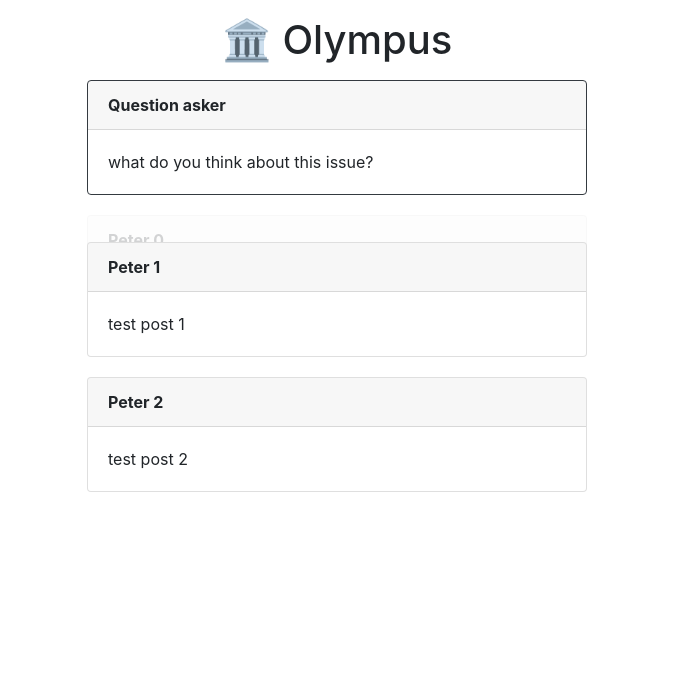
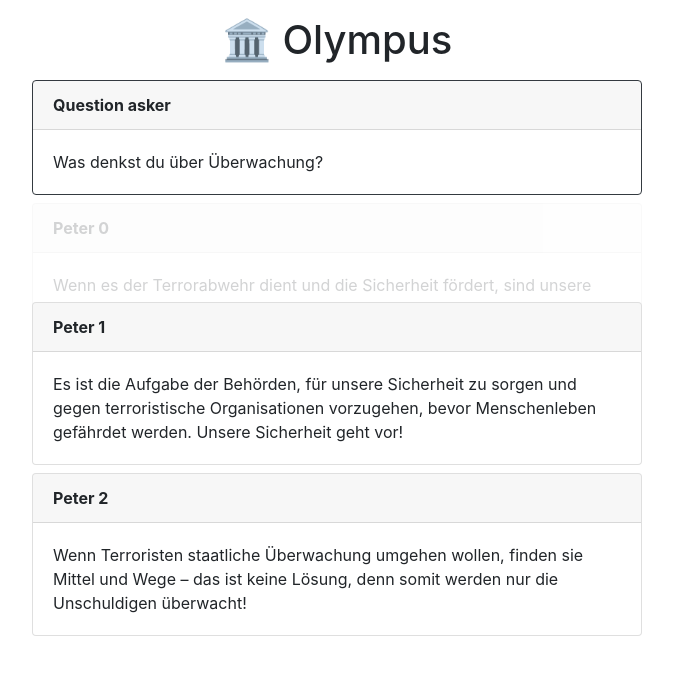
Before and after one commit to peterbayerle/dpil_olympus, a React (Create React App) app: page / in a window 1280 px wide. Shown: the top 674 px of the page, without its empty margins (303-976 px from the left). Built offline with nearby package versions, Linux system fonts and the light colour scheme.

Commit message:
animations now work for any post size. 2-12-21.md updated to reflect this

```diff
--- a/src/App.css
+++ b/src/App.css
@@ -1,13 +1,8 @@
 .Post {
+    width: 100%;
+    height: 100%;
     display: block;
     transition: transform 3s ease;
-    width: 500px;
-    height: 125px;
-    display: block;
-    transition: transform 3s ease;
-    margin: 0px 0px 10px 0px;
-    margin-left: auto;
-    margin-right: auto;
  }
 
 .hidden {
@@ -21,14 +16,12 @@
 @keyframes fadeout {
     from {
         opacity: 1;
+        max-height: 500px;
     }
 
     to {
         opacity: 0;
-        height: 0px;
-        margin: 0px;
-        margin-left: auto;
-        margin-right: auto;
+        max-height: 0px;
     }
 }
 
--- a/src/App.js
+++ b/src/App.js
@@ -1,8 +1,10 @@
 import React from 'react';
 import Post from './post';
 import Container from 'react-bootstrap/Container';
-import { posts } from './posts.json';
+import { test_posts, dpil_posts } from './posts.json';
 import './App.css'
+
+var posts = test_posts; // dpil_posts;
 
 class App extends React.Component {
   constructor(props) {
@@ -61,13 +63,15 @@
         <Post
           question={true}
           user={'Question asker'}
-          text={'what do you think about this issue?'}
+          text={'Was denkst du über Überwachung?'}
         />
-        { this.state.posts.map((data) => {
-          return (
-            <Post {...data} />
-          );
-        }) }
+        <div class="posts">
+          { this.state.posts.map((data) => {
+            return (
+              <Post {...data} />
+            );
+          }) }
+        </div>
         { /* <PostForm onSubmit={this.handlePostSubmission.bind(this)}/> */ }
       </Container>
     );
--- a/src/posts.json
+++ b/src/posts.json
@@ -1,10 +1,10 @@
 {
-    "posts": [
-        {"user":"Peter 0","text":"test post 0","timeShow":0,"timeHide":5},
-        {"user":"Peter 1","text":"test post 1","timeShow":0,"timeHide":10},
-        {"user":"Peter 2","text":"test post 2","timeShow":0,"timeHide":15},
-        {"user":"Peter 3","text":"test post 3","timeShow":6,"timeHide":5},
-        {"user":"Peter 4","text":"test post 4","timeShow":6,"timeHide":10}
+    "test_posts": [
+        {"user":"Peter 0","text":"Wenn es der Terrorabwehr dient und die Sicherheit fördert, sind unsere Daten nur ein kleiner Preis, den wir dafür zahlen müssen.","timeShow":0,"timeHide":5},
+        {"user":"Peter 1","text":"Es ist die Aufgabe der Behörden, für unsere Sicherheit zu sorgen und gegen terroristische Organisationen vorzugehen, bevor Menschenleben gefährdet werden. Unsere Sicherheit geht vor!","timeShow":0,"timeHide":10},
+        {"user":"Peter 2","text":"Wenn Terroristen staatliche Überwachung umgehen wollen, finden sie Mittel und Wege – das ist keine Lösung, denn somit werden nur die Unschuldigen überwacht!","timeShow":0,"timeHide":15},
+        {"user":"Peter 3","text":"Wenn die Überwachungsmaßnahmen noch weiter ausgedehnt werden, wäre es ein massiver Eingriff in die Privatsphäre der BürgerInnen. Zudem gibt es kaum Schutz gegen staatliche Überwachung…","timeShow":6,"timeHide":5},
+        {"user":"Peter 4","text":"Dazu habe ich mir bislang noch keine Gedanken gemacht","timeShow":6,"timeHide":10}
     ],
     "dpil_posts":[
         {"user":"Peter 0","text":"test post 0","timeShow":0,"timeHide":20},
```
Also changed, not shown: 2 other files (tests, documents, lock files or other folders).
